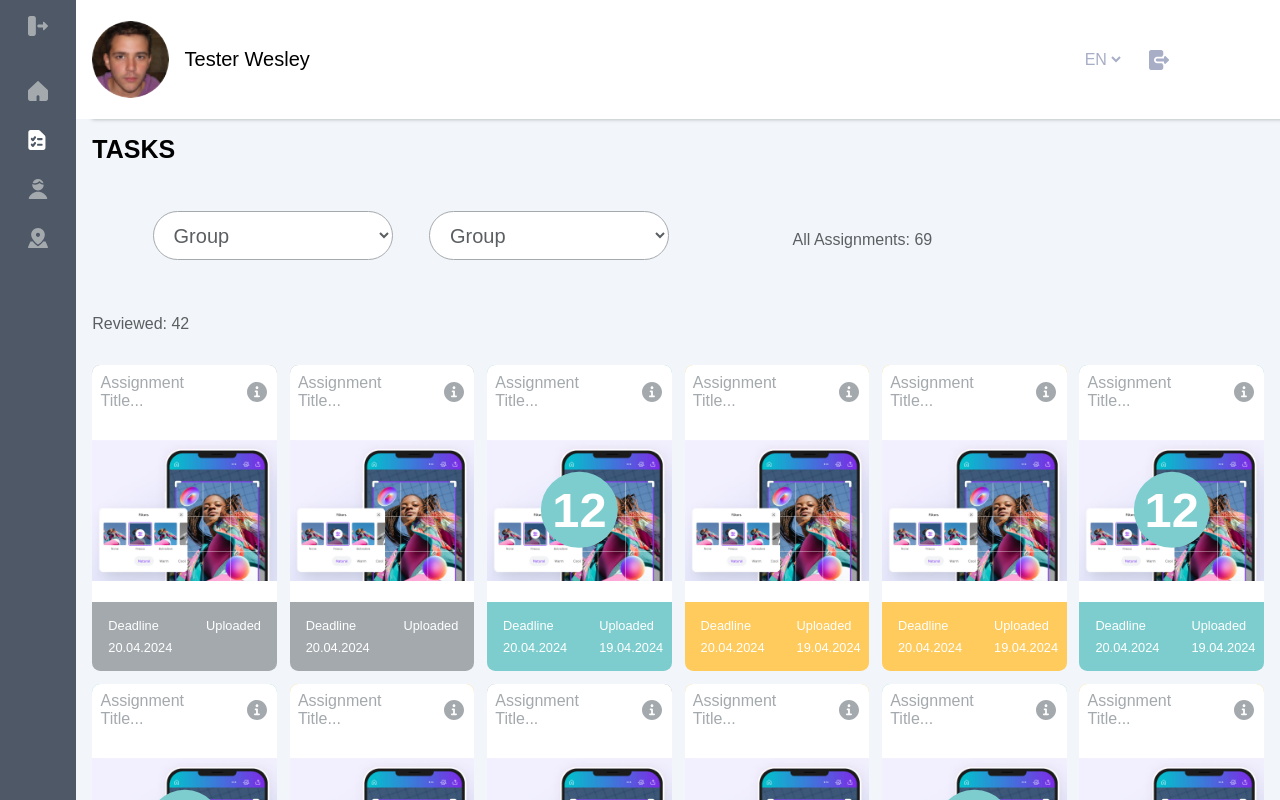
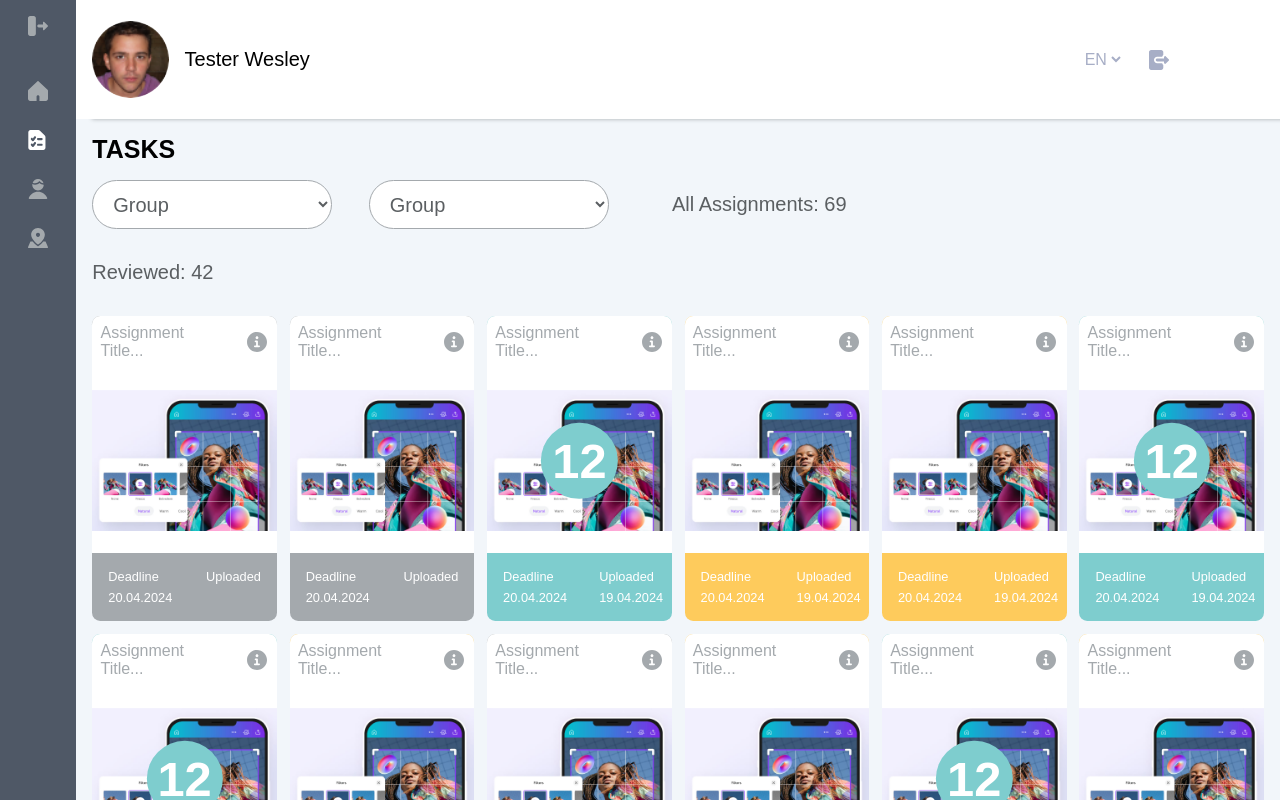
Before and after one commit to viktor-sabat/grade-center, an Angular app: page /Tasks in a window 1280 px wide. Shown: the top 800 px of the page. Built offline with nearby package versions, Linux system fonts and the light colour scheme.

Commit message:
Update the app content to use the new steps

```diff
--- a/src/app/dropdown/dropdown.component.css
+++ b/src/app/dropdown/dropdown.component.css
@@ -6,6 +6,7 @@
     border-radius: var(--step-4);
     border: solid 1px var(--dropdown-border-color);
     padding-left: var(--step-0);
+    margin-bottom: var(--step-0);
     margin-right: var(--step-3);
     color: var(--dropdown-label-color);
 }
--- a/src/app/task-filters/task-filters.component.css
+++ b/src/app/task-filters/task-filters.component.css
@@ -1,8 +1,6 @@
 .task-filters{
-    margin-left: var(--step-7);
-    margin-right: var(--step-7);
-    margin-top: var(--step-3);
-    margin-bottom: var(--step-3);
+    margin-right: var(--step-0);
+    margin-left: var(--step-0);
     display: flex;
     flex-wrap: wrap;
     gap:var(--step--5);
--- a/src/app/tasks-page-content/tasks-page-content.component.css
+++ b/src/app/tasks-page-content/tasks-page-content.component.css
@@ -10,13 +10,15 @@
     flex-wrap: wrap;
 }
 
-.tasks-page__labels{
+.tasks-page__label{
     color: var(--dropdown-label-color);
     margin-left: var(--step-0);
+    font-size: var(--step-1);
 }
 
 .tasks-page__total-assignments-label{
-    line-height: var(--step-9);
+    line-height: var(--step-5);
+    padding-right: var(--step-0);
 }
 
 .tasks-page__reviewed-assignments-label{
--- a/src/app/tasks-page-content/tasks-page-content.component.html
+++ b/src/app/tasks-page-content/tasks-page-content.component.html
@@ -1,7 +1,7 @@
 <p class="tasks-page__title">TASKS</p>
 <div class="tasks-page__filter-bar">
     <tlr-task-filters></tlr-task-filters>
-    <p class="tasks-page__labels tasks-page__total-assignments-label">All Assignments: {{assignmentsTotal}}</p>
+    <p class="tasks-page__label tasks-page__total-assignments-label">All Assignments: {{assignmentsTotal}}</p>
 </div>
-<p class="tasks-page__labels tasks-page__reviewed-assignments-label">Reviewed: {{assignmentsReviewed}}</p>
+<p class="tasks-page__label tasks-page__reviewed-assignments-label">Reviewed: {{assignmentsReviewed}}</p>
 <tlr-assignments-grid></tlr-assignments-grid>
```
